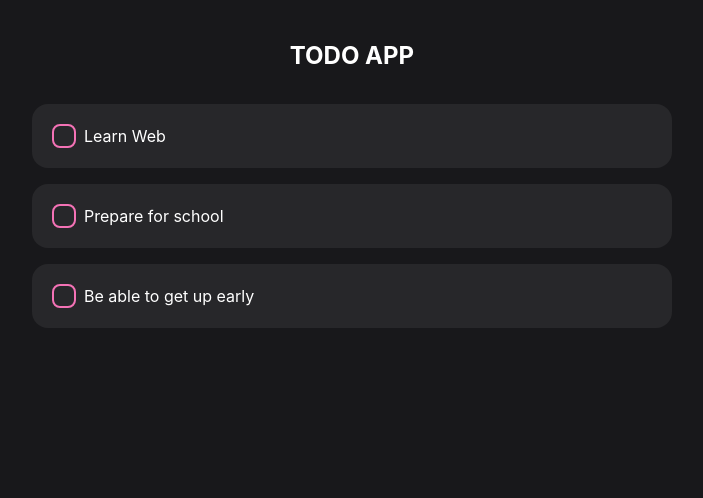
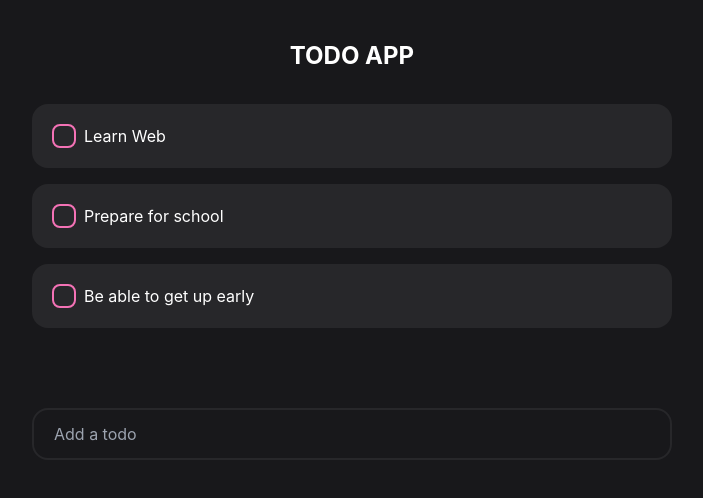
Before and after one commit to fraus-greg/todo-app, a React (Vite) app: page / in a window 1280 px wide. Shown: the top 498 px of the page, without its empty margins (288-991 px from the left). Built offline with nearby package versions, Linux system fonts and the light colour scheme.

Commit message:
Final result that Work
Semantic

```diff
--- a/src/components/layout/Layout.jsx
+++ b/src/components/layout/Layout.jsx
@@ -1,7 +1,7 @@
 import React from 'react'
 
 const Layout = ({ children }) => {
-	return <div className='py-10 bg-zinc-900 h-screen'>{children}</div>
+	return <main className='py-10 bg-zinc-900 h-screen'>{children}</main>
 }
 
 export default Layout
--- /dev/null
+++ b/src/components/screens/Home/CreateTodoInput/CreateTodoInput.jsx
@@ -0,0 +1,32 @@
+import React, { useState } from 'react'
+
+const CreateTodoInput = ({ setTodos }) => {
+  const [title, setTitle] = useState('')
+
+  const addTodo = (title) => {
+    setTodos((prev) => [
+      {
+        id: new Date(),
+        title,
+        isCompleted: false
+      },
+      ...prev
+    ])
+    setTitle('')
+  }
+
+  return (
+    <div className='w-full mt-20 px-5 py-3 flex items-center justify-between rounded-2xl bg-transparent border-2 border-zinc-800 select-none'>
+      <input
+        className='w-full bg-transparent border-none outline-none'
+        type='text'
+        placeholder='Add a todo'
+        value={title}
+        onChange={(event) => setTitle(event.target.value)}
+        onKeyDown={(e) => e.key === 'Enter' && addTodo(title)}
+      />
+    </div>
+  )
+}
+
+export default CreateTodoInput
--- a/src/components/screens/Home/Home.jsx
+++ b/src/components/screens/Home/Home.jsx
@@ -1,8 +1,9 @@
 import React, { useState, useEffect } from 'react'
 // Components
 import TodoItem from './item/TodoItem'
+import CreateTodoInput from './CreateTodoInput/CreateTodoInput'
 // Data
-import { commonData } from './commonData'
+import { commonData } from './commonData.js'
 
 const Home = () => {
 	const initialData = JSON.parse(localStorage.getItem('todos')) || commonData
@@ -24,6 +25,7 @@ const Home = () => {
 		const copy = [...todos]
 		setTodos(copy.filter((todo) => todo.id !== id))
 	}
+
 	let todosList = todos.map((todo) => {
 		return (
 			<TodoItem
@@ -39,6 +41,7 @@ const Home = () => {
 		<div className='text-white w-1/2 mx-auto'>
 			<h1 className='text-2xl font-bold text-center mb-8'>TODO APP</h1>
 			{todosList}
+			<CreateTodoInput setTodos={setTodos} />
 		</div>
 	)
 }
--- a/src/components/screens/Home/commonData.js
+++ b/src/components/screens/Home/commonData.js
@@ -1,16 +1,16 @@
 export const commonData = [
 	{
-		id: 1,
+		id: 'afasfasdfasdd',
 		title: 'Learn Web',
 		isCompleted: false
 	},
 	{
-		id: 2,
+		id: 'gaafbnafdfsdf',
 		title: 'Prepare for school',
 		isCompleted: false
 	},
 	{
-		id: 3,
+		id: 'bhsgjsbnhjglo',
 		title: 'Be able to get up early',
 		isCompleted: false
 	}
--- a/src/components/screens/Home/item/TodoItem.jsx
+++ b/src/components/screens/Home/item/TodoItem.jsx
@@ -13,6 +13,7 @@ const TodoItem = ({ todo, changeTodo, removeTodo }) => {
 	const handlerTodoHoverLeave = () => {
 		setTodoHover(false)
 	}
+
 	return (
 		<div
 			className='w-full mb-4 p-5 flex items-center justify-between rounded-2xl bg-zinc-800 '
@@ -26,11 +27,13 @@ const TodoItem = ({ todo, changeTodo, removeTodo }) => {
 				</span>
 			</button>
 			<button
-				className={`${todoHover ? 'opacity-100' : 'opacity-0'}`}
+				className={`${
+					todoHover && todo.isCompleted ? 'opacity-100' : 'opacity-0'
+				}`}
 				onClick={() => removeTodo(todo.id)}
 			>
 				<RxCross1
-					className='text-gray-600 hover:text-red-700 transition-colors ease-in-out duration-300'
+					className='text-gray-600 hover:text-red-700 ease-in-out'
 					size={24}
 				/>
 			</button>
--- a/src/index.css
+++ b/src/index.css
@@ -2,6 +2,10 @@
 @tailwind components;
 @tailwind utilities;
 
+html {
+	scroll-behavior: smooth;
+	background-color: #18181b;
+}
 :root {
 	font-family: Inter, system-ui, Avenir, Helvetica, Arial, sans-serif;
 
@@ -15,6 +19,11 @@
 * {
 	margin: 0;
 	padding: 0;
+}
 
-	transition: all 0.3s;
+div,
+button,
+input,
+svg {
+	transition: all 150ms;
 }
```
